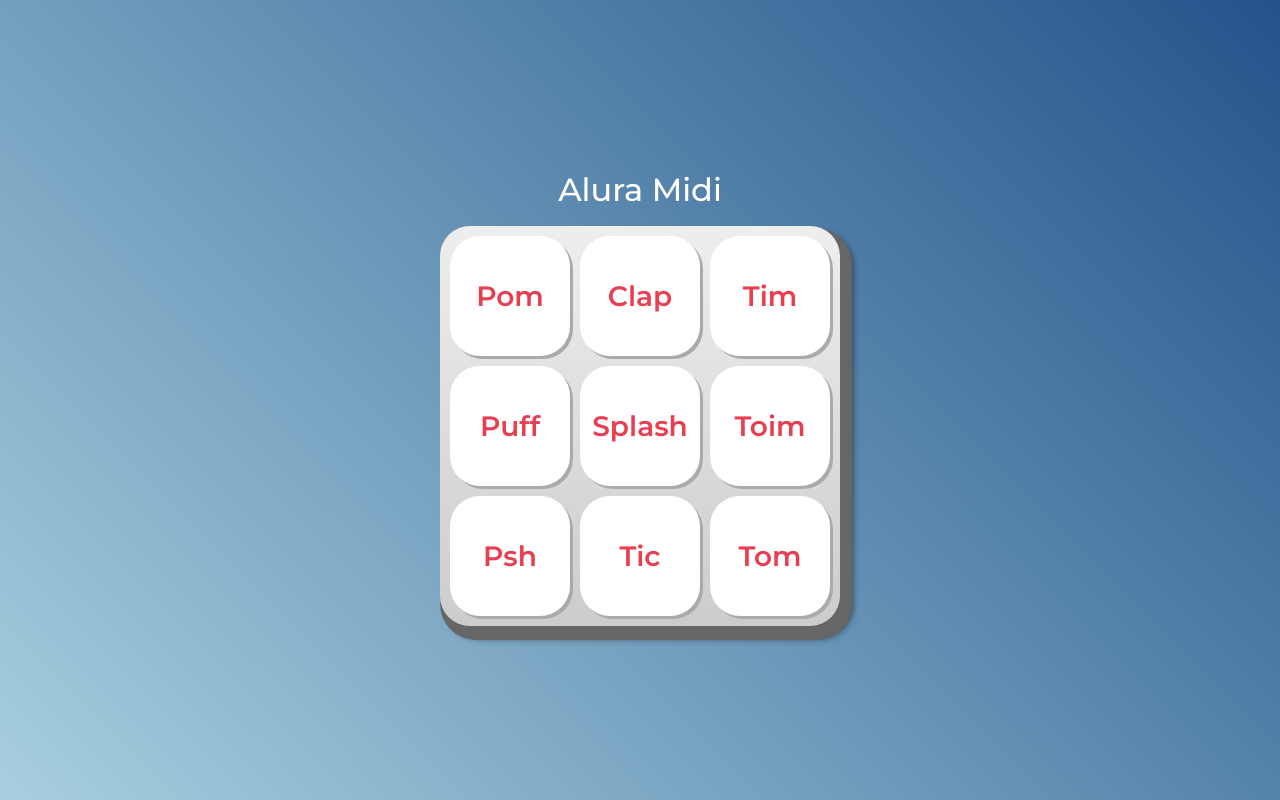
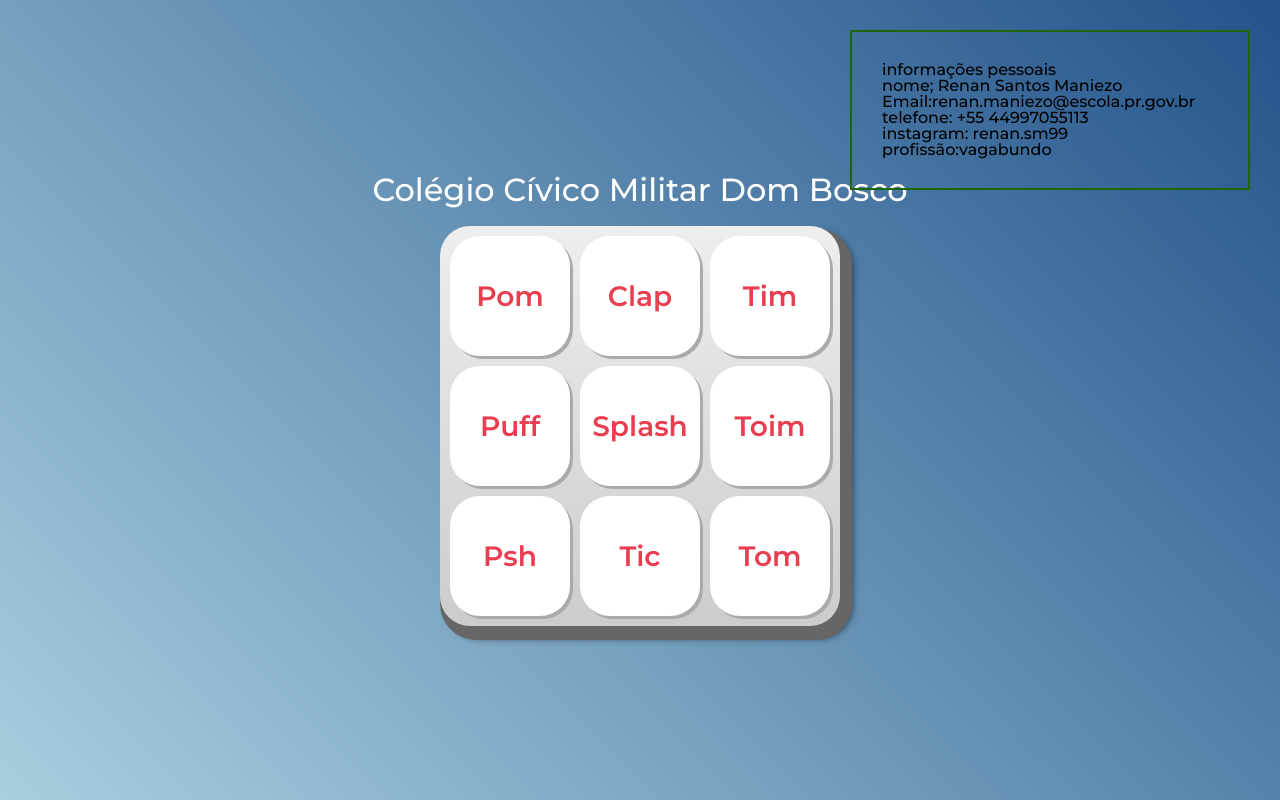
Before and after one commit to Renancamisa99/renan-dinamic-, a plain HTML site: page renan dinamic/index.html in a window 1280 px wide. Drawn offline with Linux system fonts and the light colour scheme.

Commit message:
Add files via upload

```diff
--- a/renan dinamic/index.html
+++ b/renan dinamic/index.html
@@ -18,7 +18,7 @@
 </head>
 <body>
 
-    <h1>Alura Midi</h1>
+    <h1>Colégio Cívico Militar Dom Bosco</h1>
 
     <section class="teclado">
         <button class="tecla tecla_pom">Pom</button>
@@ -48,3 +48,28 @@
 
 </body>
 </html>
+</head>
+     <style>
+        #info-box{
+            position: fixed;
+            top: 30px;
+            right: 30px;
+            background: color acdd90;
+            border: 2px solid #1d6606;
+            padding: 30px;
+            width: 400px;
+
+        }
+     </style>
+</head>
+<body>
+    <div id="info-box">
+        <h2>informações pessoais</h2>
+        <p>nome; Renan Santos Maniezo</p>
+        <p>Email:renan.maniezo@escola.pr.gov.br</p>
+        <p>telefone: +55 44997055113</p>
+        <p>instagram: renan.sm99</p>
+        <p>profissão:vagabundo</p>
+    </div>
+</body>
+</head>
```
